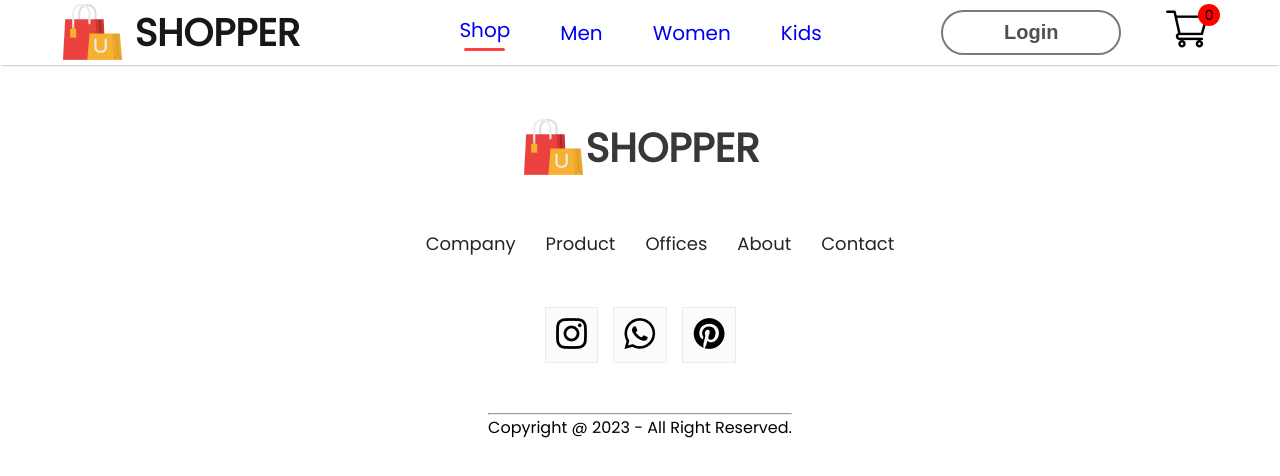
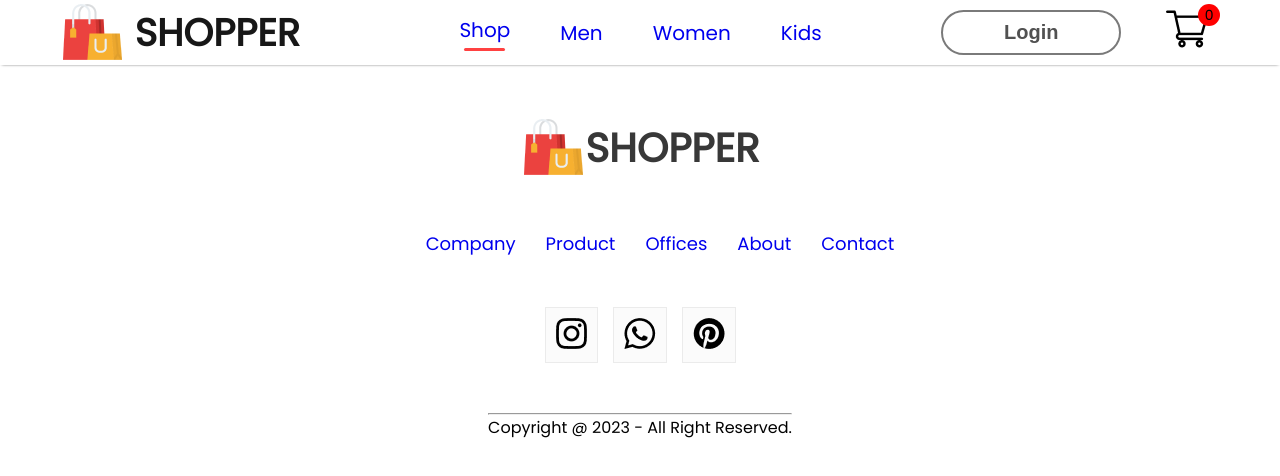
Before and after one commit to mohitdhanorkar/E-Commerce, a React (Create React App) app in the folder e-commerce/: page /login in a window 1280 px wide. Shown: the top 476 px of the page. Built offline with nearby package versions, Linux system fonts and the light colour scheme.

Commit message:
add link to the footer-links

```diff
--- a/e-commerce/src/Components/Footer/Footer.jsx
+++ b/e-commerce/src/Components/Footer/Footer.jsx
@@ -1,11 +1,14 @@
-import React from "react";
+import React, { useState } from "react";
 import "./Footer.css";
 import footer_logo from "../Assets/logo.png";
 import instagram_icon from '../Assets/instagram_icon.png'
 import pintester_icon from '../Assets/pintester_icon.png'
 import whatsapp_icon from '../Assets/whatsapp_icon.png'
+import { Link } from 'react-router-dom'
 
 const Footer = () => {
+  const [link, setLink] = useState()
+
   return (
     <div className="footer">
       <div className="footer-logo">
@@ -13,11 +16,11 @@ const Footer = () => {
         <p>SHOPPER</p>
       </div>
       <ul className="footer-links">
-        <li>Company</li>
-        <li>Product</li>
-        <li>Offices</li>
-        <li>About</li>
-        <li>Contact</li>
+        <li onClick={()=> {setLink()}}><Link style={{ textDecoration: 'none'}} to='/company'>Company</Link>{link==="company"?<hr/>:<></>}</li>
+        <li onClick={()=> {setLink()}}><Link style={{ textDecoration: 'none'}} to='/product'>Product</Link>{link==="product"?<hr/>:<></>}</li>
+        <li onClick={()=> {setLink()}}><Link style={{ textDecoration: 'none'}} to='/offices'>Offices</Link>{link==="offices"?<hr/>:<></>}</li>
+        <li onClick={()=> {setLink()}}><Link style={{ textDecoration: 'none'}} to='/about'>About</Link>{link==="about"?<hr/>:<></>}</li>
+        <li onClick={()=> {setLink()}}><Link style={{ textDecoration: 'none'}} to='/contact'>Contact</Link>{link==="contact"?<hr/>:<></>}</li>
       </ul>
       <div className="footer-social-icon">
         <div className="footer-icon-container">
```
